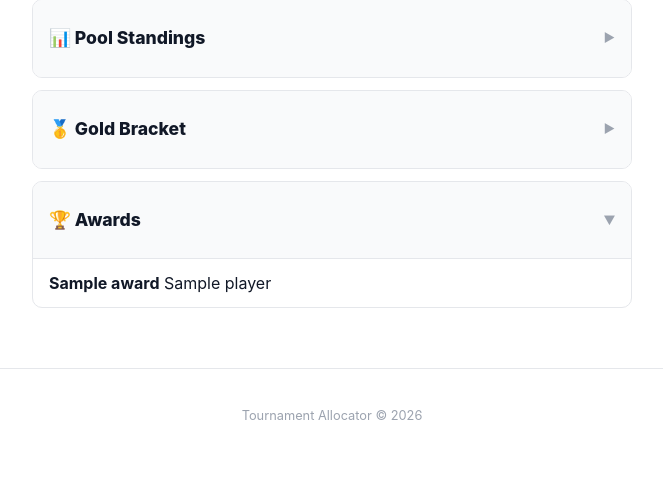
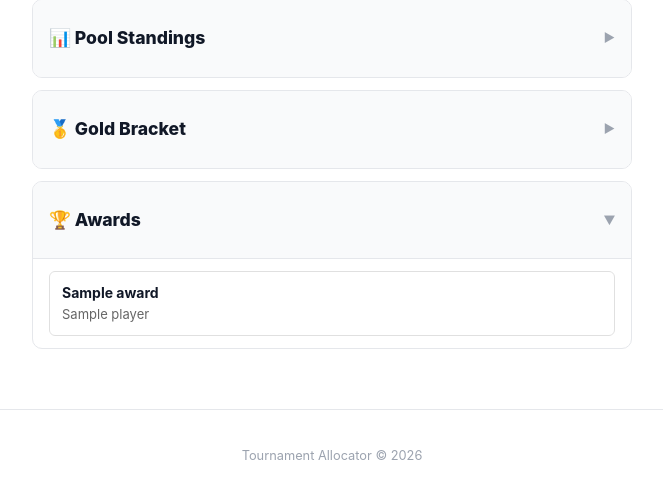
Before and after one commit to lucabol/python-tournament-allocator, a Python web app: template src/templates/live.html in a window 1320 px wide, after a click on "🏆 Awards". Shown: the part 702-1204 px from the top of the page, without its empty margins (328-991 px from the left). Before the commit the page ends 1122 px from the top, so only its background shows below. Run offline with Jinja, Linux system fonts and the light colour scheme; the template is opened without the code that fills it: most values are stand-ins (such as "Sample title", 1, 10 or a date in 2020).

Commit message:
fix: add award styles to live.css so icons render at correct size

```diff
--- a/src/static/live.css
+++ b/src/static/live.css
@@ -400,3 +400,44 @@ body {
     .hero-match-row .team-name { font-size: 1.2rem; }
     .hero-match-row .hero-score { font-size: 1.75rem; }
 }
+
+/* Awards */
+.awards-grid {
+    display: flex;
+    flex-direction: column;
+    gap: 0.5rem;
+}
+
+.award-card {
+    display: flex;
+    align-items: center;
+    gap: 0.75rem;
+    padding: 0.625rem 0.75rem;
+    background: var(--bg-color, #fff);
+    border-radius: 6px;
+    border: 1px solid var(--border-color, #e0e0e0);
+}
+
+.award-card-img {
+    width: 40px;
+    height: 40px;
+    object-fit: contain;
+    flex-shrink: 0;
+}
+
+.award-card-info {
+    display: flex;
+    flex-direction: column;
+    gap: 0.125rem;
+    flex: 1;
+    min-width: 0;
+}
+
+.award-card-info strong {
+    font-size: 0.875rem;
+}
+
+.award-card-info span {
+    font-size: 0.8125rem;
+    color: var(--text-muted, #666);
+}
```
